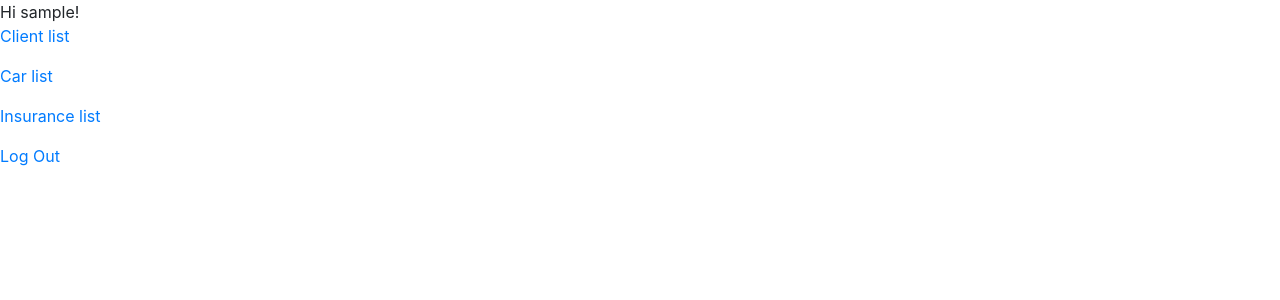
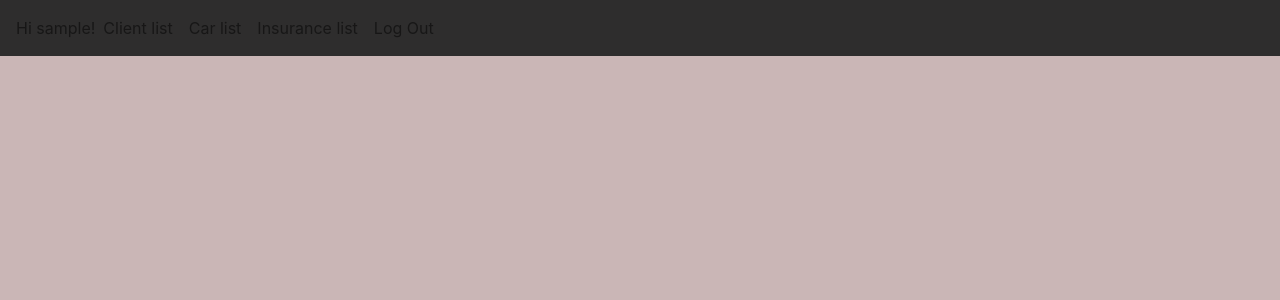
Before and after one commit to Malinastack/ProjektFirmyUbezpieczeniowej, a Django app: page / in a window 1280 px wide. Shown: the top 300 px of the page. Run offline with Django 4.2, Linux system fonts and the light colour scheme; the visitor is signed in with stand-in values (Sample User, id 1); some libraries are stand-ins or nearby versions.

Commit message:
added some styling

```diff
--- a/polls/templates/polls/client_form.html
+++ b/polls/templates/polls/client_form.html
@@ -9,7 +9,7 @@
 <body>
     <form method="post">
   {% csrf_token %}
-  {{ form.as_p }}
+  {{ form.as_table }}
   <input type="submit"value="Zapisz">
 </form>
 </body>
--- a/projektubezpieczalni/settings.py
+++ b/projektubezpieczalni/settings.py
@@ -31,6 +31,7 @@ ALLOWED_HOSTS = ['*']
 # Application definition
 
 INSTALLED_APPS = [
+
     'polls.apps.PollsConfig',
     'django.contrib.admin',
     'django.contrib.auth',
--- a/templates/base.html
+++ b/templates/base.html
@@ -5,7 +5,7 @@
   <title>{% block title %}Projekt ubezpieczalni{% endblock %}</title>
     <link rel="stylesheet" href="https://stackpath.bootstrapcdn.com/bootstrap/4.3.1/css/bootstrap.min.css" integrity="sha384-ggOyR0iXCbMQv3Xipma34MD+dH/1fQ784/j6cY/iJTQUOhcWr7x9JvoRxT2MZw1T" crossorigin="anonymous">
 </head>
-<body>
+<body style="background-color:  #cab6b6 ;">
   <main>
     {% block content %}
     {% endblock %}
--- a/templates/home.html
+++ b/templates/home.html
@@ -5,13 +5,28 @@
 
 {% block content %}
 {% if user.is_authenticated %}
-  Hi {{ user.username }}!
-    <p><a href="{% url 'polls:client_list' %}">Client list</a></p>
-    <p><a href="{% url 'polls:car_list' %}">Car list</a></p>
-    <p><a href="{% url 'polls:insurance_list' %}">Insurance list</a></p>
-    <p><a href="{% url 'logout' %}">Log Out</a></p>
+    <nav class="navbar navbar-expand-lg navbar-light"
+         style="background-color: #2e2d2d;">
+    <ul class="navbar-nav mr-auto">
+        <span class="navbar-text">Hi {{ user.username }}!</span>
+        <li class="nav-item">
+            <a class="nav-link" href="{% url 'polls:client_list' %}">Client list</a>
+        </li>
+        <li class="nav-item">
+            <a class="nav-link" href="{% url 'polls:car_list' %}">Car list</a>
+        </li>
+        <li class="nav-item">
+            <a class="nav-link" href="{% url 'polls:insurance_list' %}">Insurance list</a>
+        </li>
+        <li class="nav-item">
+            <a class="nav-link" href="{% url 'logout' %}">Log Out</a>
+        </li>
+    </ul>
+    </nav>
 {% else %}
-  <p>You are not logged in</p>
+    <<p>You are not logged in</p>
   <a href="{% url 'login' %}">Log In</a>
 {% endif %}
+
+    </div>
 {% endblock %}
```
Also changed, not shown: polls/templates/polls/client_detail.html (+12 -4 lines), polls/templates/polls/client_list.html (+12 -3 lines), polls/views.py (+23 -14 lines).
